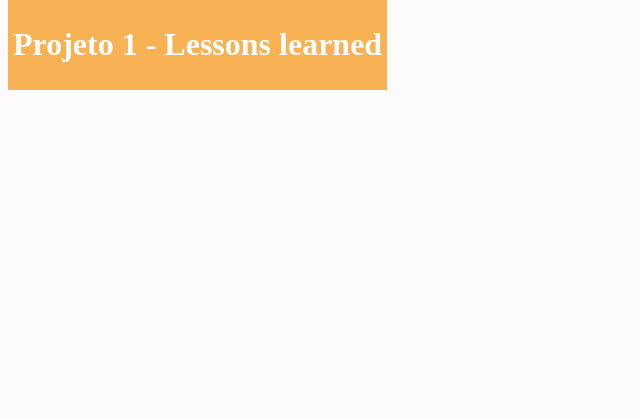
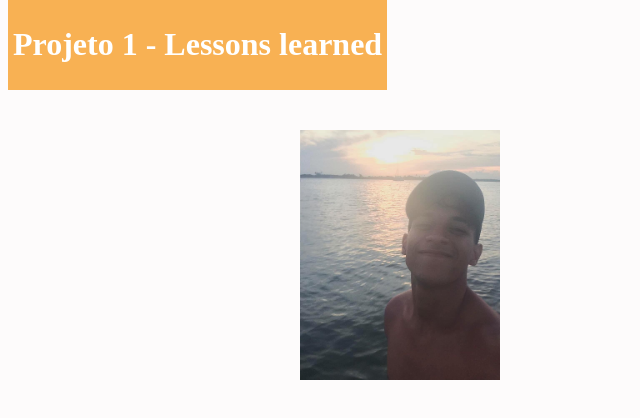
Before and after one commit to luccarendall/fundametal-lessons-learned, a website: page index.html in a window 1280 px wide. Shown: the whole page, without its empty margins (0-640 px from the left). Drawn offline with Linux system fonts and the light colour scheme.

Commit message:
Requisito 3

```diff
--- a/index.html
+++ b/index.html
@@ -12,6 +12,8 @@
     <h1 id="titulo">Projeto 1 - Lessons learned</h1>
 </div>
 
+<img id="minha_foto" src="eu.jpeg" alt="lucca-rendall.jpeg">
+
 
 </body>
 </html>
--- a/style.css
+++ b/style.css
@@ -12,3 +12,10 @@ body {
   padding: 5px;
   color: white;
 }
+
+#minha_foto {
+    width: 200px;
+    position: absolute;
+    top: 130px;
+    left: 300px;
+  }
```
